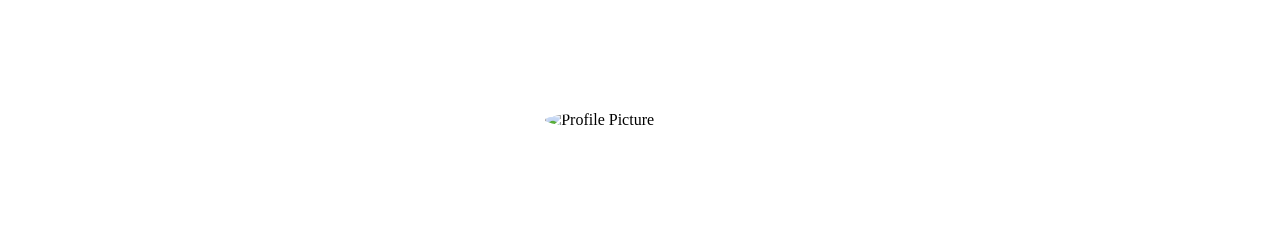
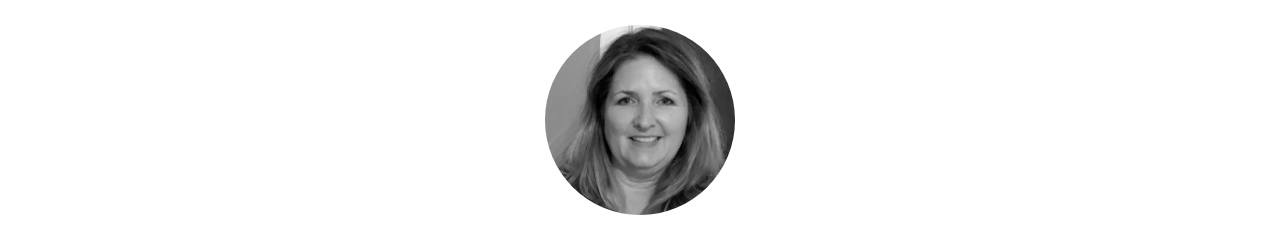
Before and after one commit to need-financial-services/epaetzold, a plain HTML site: page index.html in a window 1280 px wide. Shown: the top 233 px of the page. Drawn offline with Linux system fonts and the light colour scheme; a web font is replaced by a local one.

Commit message:
Update index.html

```diff
--- a/index.html
+++ b/index.html
@@ -15,7 +15,7 @@
 			<div class="row">
 				<div class="col"></div>
 				<div class="col is-5">
-					<img class="profile-pic" src="EPpic.jpg" alt="Profile Picture">
+					<img class="profile-pic" src="EPpic.jpeg" alt="Profile Picture">
 				</div>
 				<div class="col"></div>
 			</div>
```
